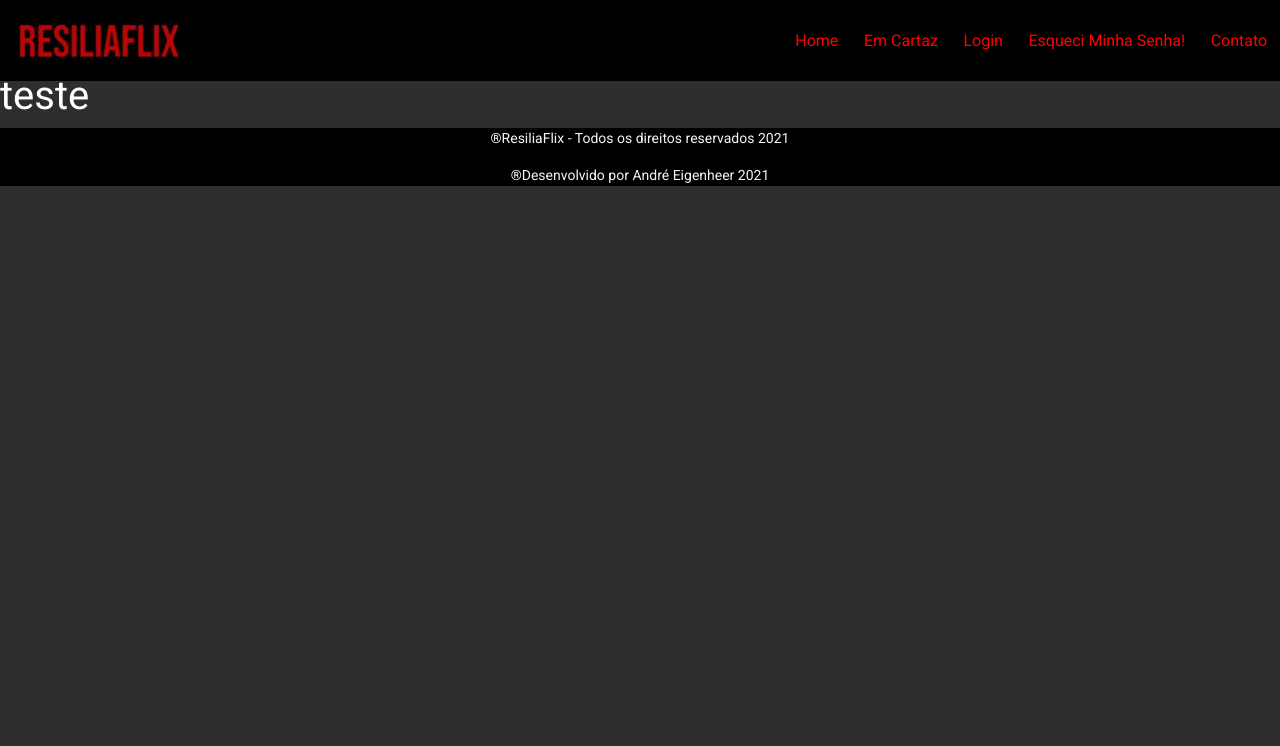
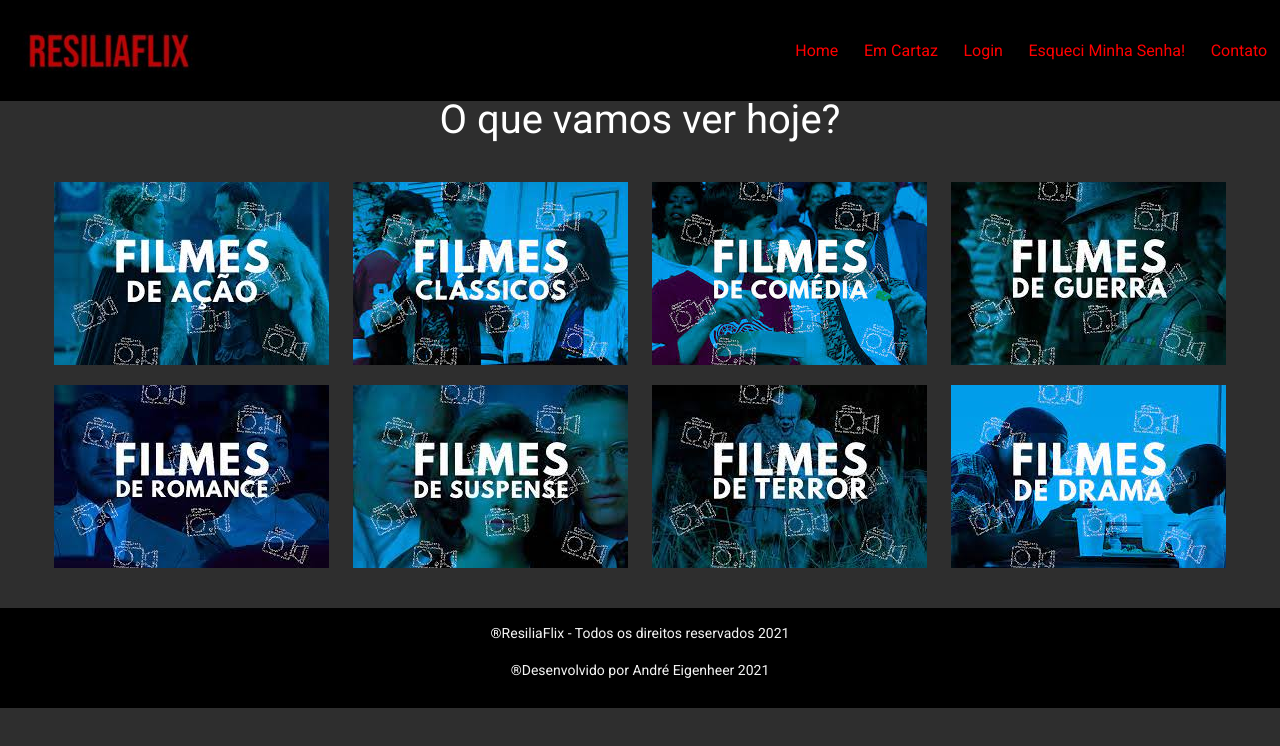
Before and after one commit to andreeigenheer/Individual_Resiliaflix, a plain HTML site: page html/catalogo.html in a window 1280 px wide. Drawn offline with nearby package versions, Linux system fonts and the light colour scheme; files that its build step writes are made by us from their sources.

Commit message:
inclusão de imagens e finalização do carrousel

```diff
--- a/css/styles.css
+++ b/css/styles.css
@@ -103,8 +103,34 @@
 .produto-preco {
 		margin-top: 10px;
 }
+
+/* Filmes*/
+.catalogo{
+    display: inline-flex;
+    justify-content: space-evenly;
+    flex-direction: row;
+    text-align: center;
+}
+img{
+    margin: 10px;
+}
+.icones{
+    padding: 20px;
+}
+h1{
+    text-align: center;
+}
+
+
+/*Footter*/
+
 .footer{
-    background-color: black;
+    display: inline-block;
+    margin-top: 10px;
+    width: 100%;
+    height: 100px;
+    padding: 15px 0px;
+    background: black;
 }
 .copyright{
     text-align: center;
--- a/html/catalogo.html
+++ b/html/catalogo.html
@@ -49,7 +49,22 @@
     <br>
     <br>
     <br>
-    <h1> teste</h1>
+    <br>
+    <h1> O que vamos ver hoje?</h1>
+    <div class="catalogo">
+        <div class="icones">
+
+            <img src="../imagens/filmes/Ação/filmes_de_acao.jpg">
+            <img src="../imagens/filmes/Clássicos/filmes_clássicos.jpg">
+            <img src="../imagens/filmes/Comedia/images.jpg">
+            <img src="../imagens/filmes/Guerra/filmes_guerra.jpg">
+            <img src="../imagens/filmes/Romance/filmes_romance.jpg">
+            <img src="../imagens/filmes/Suspense/filmes_suspense.jpg">
+            <img src="../imagens/filmes/Terror/filmes_terror.jpg">
+            <img src="../imagens/filmes/Drama/filmes_drama.jpg">
+        </div>
+    </div>
+
     <!--Scripts-->
     <!--Jquery-->
     <script src="https://code.jquery.com/jquery-3.6.0.min.js "
@@ -61,12 +76,11 @@
     <!--Font Awesome-->
     <script src="https://kit.fontawesome.com/b303293aac.js " crossorigin="anonymous "></script>
 </body>
-
-</html>
 <footer>
     <div class="footer">
         <p class="copyright">&reg;ResiliaFlix - Todos os direitos reservados 2021</p>
         <p class="copyright">&reg;Desenvolvido por André Eigenheer 2021</p>
     </div>
 </footer>
-</body>
+
+</html>
```
Also changed, not shown: html/planos.html (+3 -3 lines), imagens/filmes/Ação/filmes_de_acao.jpg (added), imagens/filmes/Clássicos/filmes_clássicos.jpg (added), imagens/filmes/Comedia/images.jpg (added), imagens/filmes/Drama/filmes_drama.jpg (added), imagens/filmes/Guerra/filmes_guerra.jpg (added), imagens/filmes/Romance/filmes_romance.jpg (added), imagens/filmes/Suspense/filmes_suspense.jpg (added), imagens/filmes/Terror/filmes_terror.jpg (added), imagens/perfil.jpg (added).
